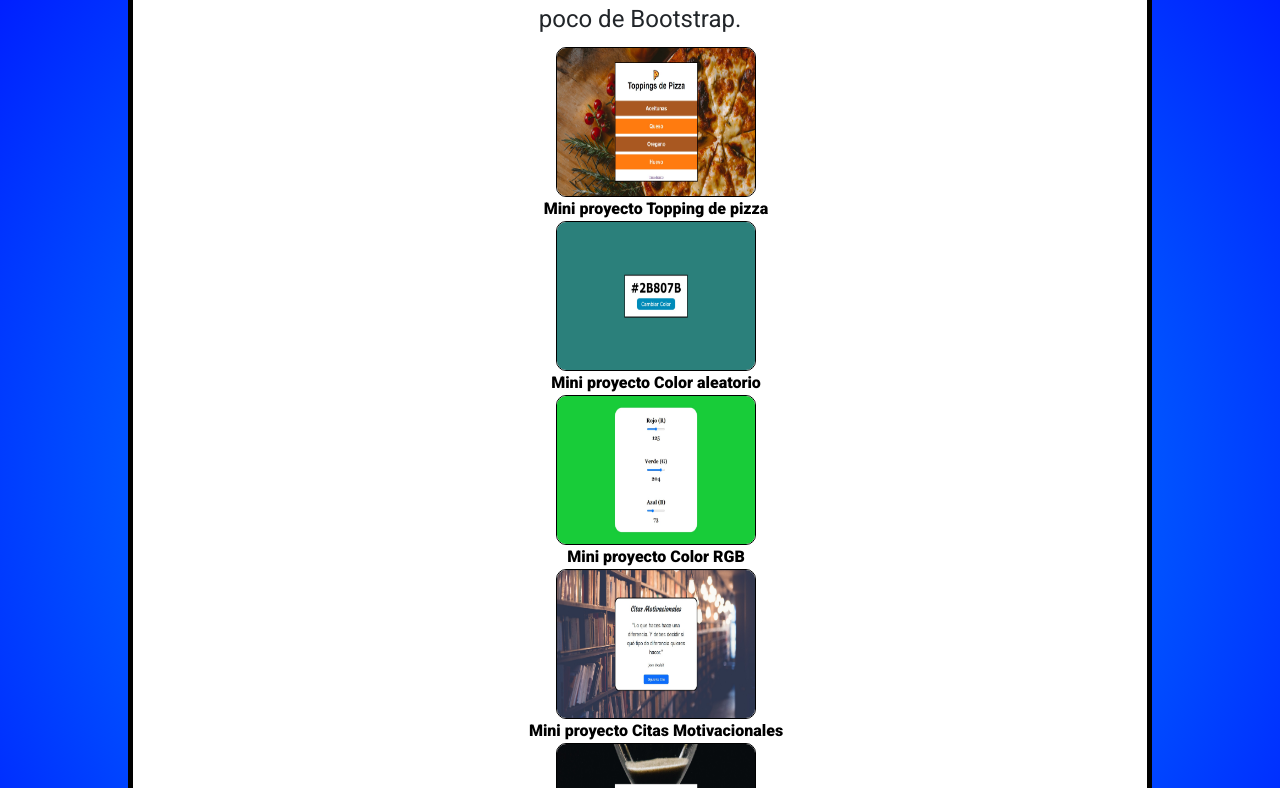
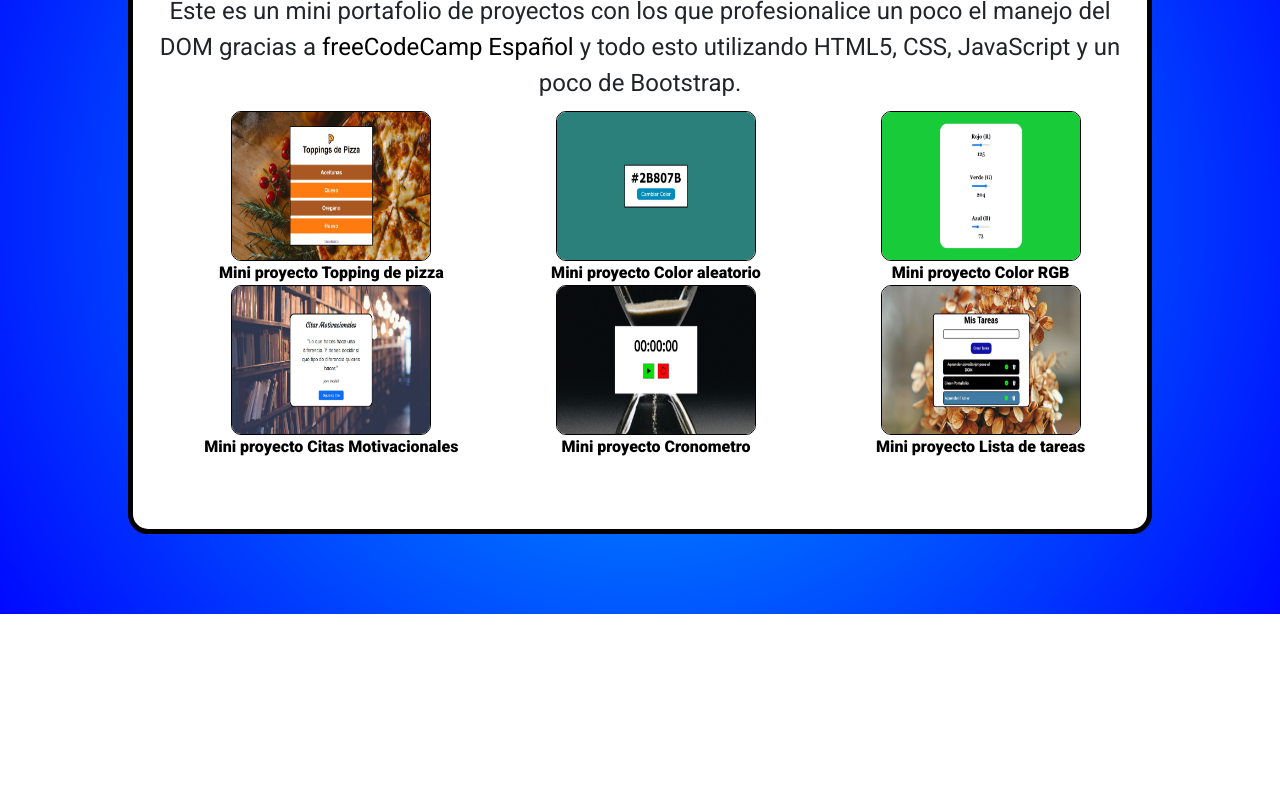
Before and after one commit to TecnoZoni/Curso-javascript-DOM-freecodecamp, a plain HTML site: page index.html in a window 1280 px wide. Shown: the part 186-974 px from the top of the page. After the commit the page ends 800 px from the top, so only its background shows below. Drawn offline with nearby package versions, Linux system fonts and the light colour scheme.

Commit message:
ultimos retoques

```diff
--- a/index.html
+++ b/index.html
@@ -8,7 +8,7 @@
     <link href="https://cdn.jsdelivr.net/npm/bootstrap@5.3.1/dist/css/bootstrap.min.css" rel="stylesheet"
         integrity="sha384-4bw+/aepP/YC94hEpVNVgiZdgIC5+VKNBQNGCHeKRQN+PtmoHDEXuppvnDJzQIu9" crossorigin="anonymous">
     <link rel="stylesheet" href="./style.css">
-    <title>Document</title>
+    <title>Portafolio del DOM</title>
 </head>
 
 <body>
@@ -23,39 +23,39 @@
         </p>
 
         <ul class="row">
-            <li class="col-4.col-sm-3">
+            <li class="col-lg-4 col-sm-6">
                 <img src="./img/Topping-de-Pizza.jpeg" alt="imagen representativa del proyecto Topping de pizza"
                     srcset="">
                 <a href="./toppings-de-pizza/index.html">
                     Mini proyecto Topping de pizza
                 </a>
             </li>
-            <li class="col-4.col-sm-3">
+            <li class="col-lg-4 col-sm-6">
                 <img src="./img/color-random.jpeg" alt="imagen representativa del proyecto Color aleatorio" srcset="">
                 <a href="./color-aleatorio/index.html">
                     Mini proyecto Color aleatorio
                 </a>
             </li>
-            <li class="col-4.col-sm-3">
+            <li class="col-lg-4 col-sm-6">
                 <img src="./img/Color-RGB.jpeg" alt="imagen representativa del proyecto Color RGB" srcset="">
                 <a href="./color-rgb/index.html">
                     Mini proyecto Color RGB
                 </a>
             </li>
-            <li class="col-4.col-sm-3">
+            <li class="col-lg-4 col-sm-6">
                 <img src="./img/Citas-Motivacionales.jpeg" alt="imagen representativa del proyecto Citas Motivacionales"
                     srcset="">
                 <a href="./citas-motivacionales/index.html">
                     Mini proyecto Citas Motivacionales
                 </a>
             </li>
-            <li class="col-4.col-sm-3">
+            <li class="col-lg-4 col-sm-6">
                 <img src="./img/Cronometro.jpeg" alt="imagen representativa del proyecto Cronometro" srcset="">
                 <a href="./cronometro/index.html">
                     Mini proyecto Cronometro
                 </a>
             </li>
-            <li class="col-4.col-sm-3">
+            <li class="col-lg-4 col-sm-6">
                 <img src="./img/Lista-tareas.jpeg" alt="imagen representativa del proyecto Lista de tareas" srcset="">
                 <a href="./lista-de-tareas/index.html">
                     Mini proyecto Lista de tareas
```
